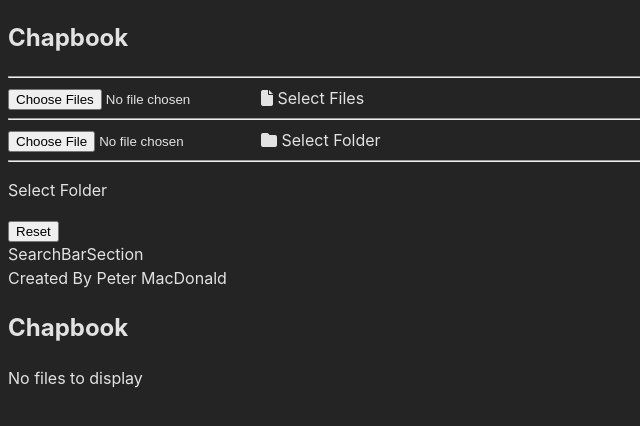
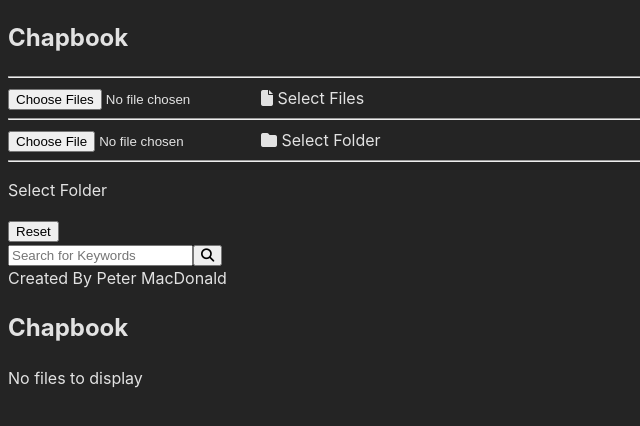
Before and after one commit to 709macdonald/ChapbookReactApp, a React (Vite) app: page / in a window 1280 px wide. Shown: the top 426 px of the page, without its empty margins (0-640 px from the left). Built offline with nearby package versions, Linux system fonts and the light colour scheme.

Commit message:
search function works

```diff
--- a/src/App.jsx
+++ b/src/App.jsx
@@ -7,6 +7,9 @@ function App() {
   const [isLoadingFiles, setIsLoadingFiles] = useState(false);
   const [showAllFiles, setShowAllFiles] = useState(true);
   const [showIndividualFile, setShowIndividualFile] = useState(false);
+
+  const [searchWord, setSearchWord] = useState("");
+  const [suggestions, setSuggestions] = useState([]);
 
   /* LOCAL STORAGE */
 
@@ -65,9 +68,12 @@ function App() {
   return (
     <div className="containerDiv">
       <Sidebar
-        files={files}
         setFiles={setFiles}
         setIsLoadingFiles={setIsLoadingFiles}
+        searchWord={searchWord}
+        setSearchWord={setSearchWord}
+        suggestions={suggestions}
+        setSuggestions={setSuggestions}
       />
       <MainScreen
         files={files}
@@ -78,6 +84,8 @@ function App() {
         showIndividualFile={showIndividualFile}
         setShowIndividualFile={setShowIndividualFile}
         handleDeleteFile={handleDeleteFile}
+        searchWord={searchWord}
+        suggestions={suggestions}
       />
     </div>
   );
--- a/src/components/AllFilesScreen.jsx
+++ b/src/components/FileSearchScreen.jsx
@@ -1,16 +1,36 @@
 import React, { useState, useMemo } from "react";
 
-export default function AllFilesScreen({
+export default function FileSearchScreen({
   files,
   showAllFiles,
   handleDeleteFile,
   openIndividualFile,
+  searchWord,
+  suggestions,
 }) {
-  const filesWithText = useMemo(() => {
-    return files.filter((file) => file.text.trim() !== "");
-  }, [files]);
+  const filteredFilesWithText = useMemo(() => {
+    const allSearchTerms = [searchWord, ...suggestions].map((word) =>
+      word.toLowerCase()
+    );
 
-  console.log(filesWithText);
+    return files
+      .filter((file) => file.text.trim() !== "")
+      .map((file) => {
+        const matchedWords = allSearchTerms.filter(
+          (term) =>
+            file.text.toLowerCase().includes(term) ||
+            file.name.toLowerCase().includes(term) ||
+            (file.tags
+              ? file.tags.some((tag) => tag.toLowerCase().includes(term))
+              : false)
+        );
+
+        return matchedWords.length > 0 ? { ...file, matchedWords } : null;
+      })
+      .filter(Boolean); // Remove any null results (files with no matches)
+  }, [files, searchWord, suggestions]);
+
+  const isSearchActive = searchWord || suggestions.length > 0;
 
   const isPdf = (file) => file.type === "application/pdf";
   const isImage = (file) => file.type.startsWith("image/");
@@ -25,10 +45,11 @@ export default function AllFilesScreen({
   };
 
   if (!showAllFiles) return null;
+
   return (
     <div className="fileList">
-      {filesWithText.length > 0 ? (
-        filesWithText.map((file) => (
+      {filteredFilesWithText.length > 0 ? (
+        filteredFilesWithText.map((file) => (
           <div key={file.id} className="fileDisplay">
             {isPdf(file) ? (
               !renderErrors[file.blobUrl] ? (
@@ -61,7 +82,7 @@ export default function AllFilesScreen({
             <div className="fileDisplayText">
               <p className="pdfText">{file.name}</p>
               <p className="matchedWords">
-                {file.matchedWords.length > 0 ? (
+                {isSearchActive && file.matchedWords.length > 0 ? (
                   <>
                     Found:{" "}
                     <span className="showMatchedWords">
--- a/src/components/MainScreen.jsx
+++ b/src/components/MainScreen.jsx
@@ -1,6 +1,6 @@
 import React, { useState } from "react";
 import LoadingGear from "./LoadingGear";
-import AllFilesScreen from "./AllFilesScreen";
+import FileSearchScreen from "./FileSearchScreen";
 import IndividualFileScreen from "./IndividualFileScreen";
 
 export default function MainScreen({
@@ -12,6 +12,8 @@ export default function MainScreen({
   showIndividualFile,
   setShowIndividualFile,
   handleDeleteFile,
+  searchWord,
+  suggestions,
 }) {
   const [indvidualFile, setIndividualFile] = useState(null);
 
@@ -44,12 +46,14 @@ export default function MainScreen({
         </h2>
       </div>
       <LoadingGear isLoadingFiles={isLoadingFiles} />
-      <AllFilesScreen
+      <FileSearchScreen
         files={files}
         showAllFiles={showAllFiles}
         setShowIndividualFile={setShowIndividualFile}
         handleDeleteFile={handleDeleteFile}
         openIndividualFile={openIndividualFile}
+        searchWord={searchWord}
+        suggestions={suggestions}
       />
       <IndividualFileScreen
         file={indvidualFile}
--- a/src/components/SearchBarSection.jsx
+++ b/src/components/SearchBarSection.jsx
@@ -1,5 +1,53 @@
-import React from "react";
+import React, { useState, useEffect } from "react";
 
-export default function SearchBarSection() {
-  return <div>SearchBarSection</div>;
+export default function SearchBarSection({
+  searchWord,
+  setSearchWord,
+  setSimilarWords,
+  suggestions,
+  setSuggestions,
+}) {
+  useEffect(() => {
+    if (searchWord) {
+      fetchSimilarWords(searchWord);
+    } else {
+      setSuggestions([]);
+    }
+  }, [searchWord]);
+
+  const fetchSimilarWords = async (word) => {
+    try {
+      const response = await fetch(`https://api.datamuse.com/words?ml=${word}`);
+      const data = await response.json();
+      const similarWords = data.slice(0, 10).map((item) => item.word);
+      setSuggestions(similarWords);
+      setSimilarWords(similarWords);
+    } catch (error) {
+      console.error("Error fetching similar words:", error);
+    }
+  };
+
+  return (
+    <div className="searchSectionDiv">
+      <input
+        type="text"
+        id="searchBar"
+        value={searchWord}
+        onChange={(e) => setSearchWord(e.target.value)}
+        placeholder="Search for Keywords"
+      />
+      <button>
+        <i className="fa-solid fa-magnifying-glass"></i>
+      </button>
+
+      {/* Display suggestions */}
+      <div className="suggestions">
+        {suggestions.map((suggestion, index) => (
+          <div key={index} className="suggestion-item">
+            {suggestion}
+          </div>
+        ))}
+      </div>
+    </div>
+  );
 }
--- a/src/components/Sidebar.jsx
+++ b/src/components/Sidebar.jsx
@@ -2,7 +2,14 @@ import React from "react";
 import FileUploadSection from "./FileUploadSection";
 import SearchBarSection from "./SearchBarSection";
 
-export default function Sidebar({ files, setFiles, setIsLoadingFiles }) {
+export default function Sidebar({
+  setFiles,
+  setIsLoadingFiles,
+  searchWord,
+  setSearchWord,
+  suggestions,
+  setSuggestions,
+}) {
   return (
     <div className="sidebarDiv">
       <div className="sideBarLogoDiv">
@@ -14,7 +21,12 @@ export default function Sidebar({ files, setFiles, setIsLoadingFiles }) {
         setFiles={setFiles}
         setIsLoadingFiles={setIsLoadingFiles}
       />
-      <SearchBarSection />
+      <SearchBarSection
+        searchWord={searchWord}
+        setSearchWord={setSearchWord}
+        suggestions={suggestions}
+        setSuggestions={setSuggestions}
+      />
       <div className="creatorNameDiv">Created By Peter MacDonald</div>
     </div>
   );
```
